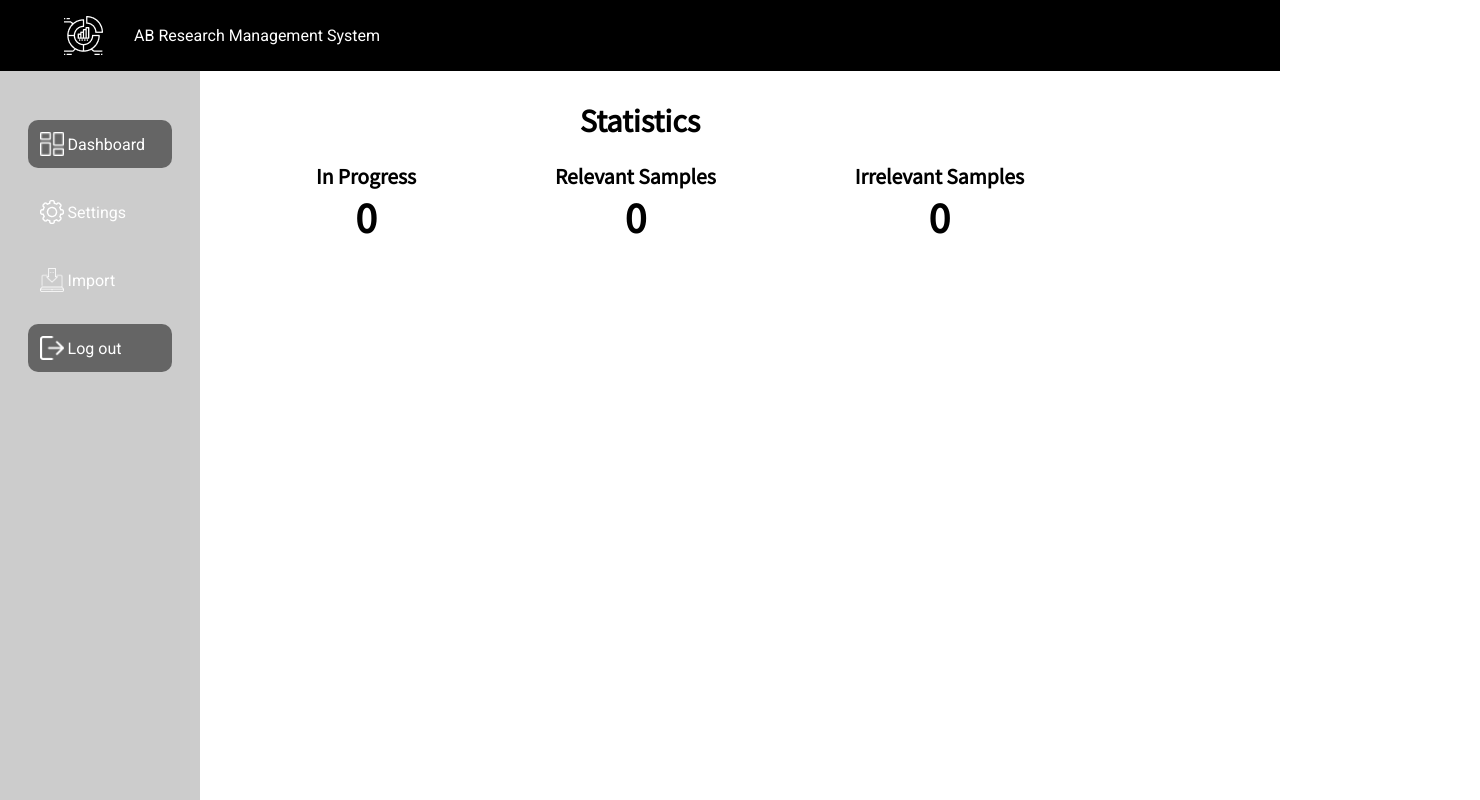
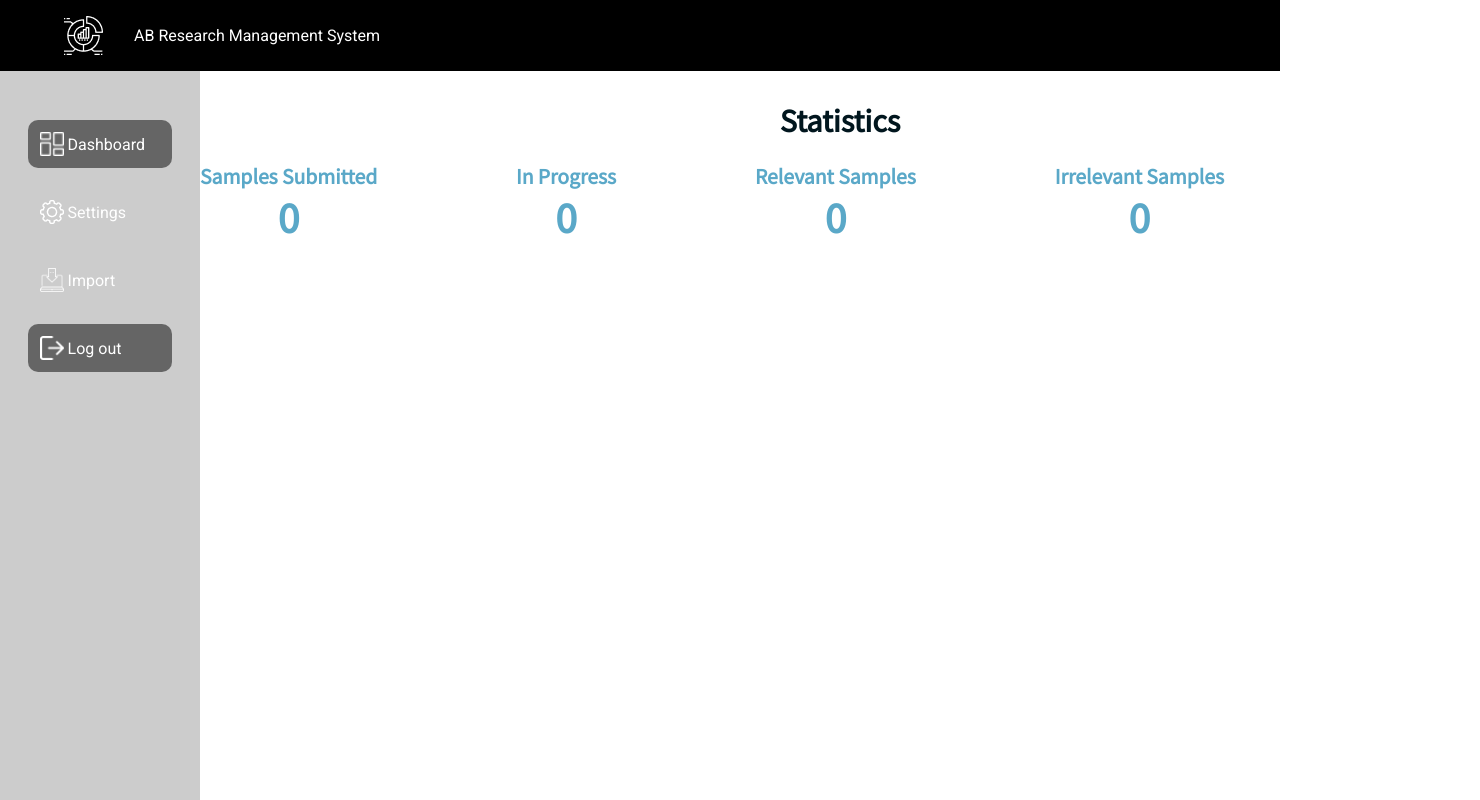
Before and after one commit to lrnzpn/areteboys-vue, a Vue app: page / in a window 1280 px wide. Shown: the whole page, 1480 px wide, since content can reach past the window. Built offline with nearby package versions, Linux system fonts and the light colour scheme.

Commit message:
colors stats

```diff
--- a/src/views/Dashboard.vue
+++ b/src/views/Dashboard.vue
@@ -41,8 +41,17 @@ export default {
 h5{
   margin: 0;
 }
+
+h1{
+  color: #01161E;
+}
+h5{
+  color: #5AA8C8;
+}
 #dashboard {
   font-family: "Source Sans Pro";
+  margin-left: 200px;
+  width: 100%;
 }
 #statistics {
   margin: 0 auto;
```
